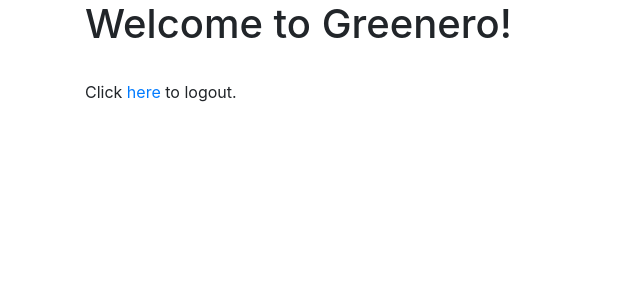
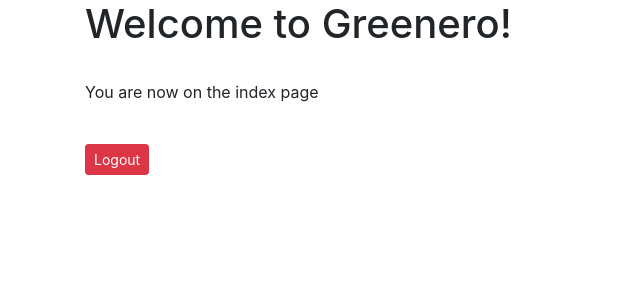
Before and after one commit to whiteout12/greenero, a Flask app: page / in a window 1280 px wide. Shown: the top 300 px of the page, without its empty margins (0-640 px from the left). Run offline with Flask 2, Linux system fonts and the light colour scheme; the visitor is signed in with stand-in values (Sample User, id 1); some libraries are stand-ins or nearby versions.

Commit message:
fixes before SQL alchemy

```diff
--- a/templates/base.html
+++ b/templates/base.html
@@ -1,7 +1,7 @@
 <!DOCTYPE html>
 <html>
   <head>
-    <title>Flask Intro</title>
+    <title>Greenero - You know you owe me</title>
     <meta name="viewport" content="width=device-width, initial-scale=1.0">
     <link href="static/bootstrap.min.css" rel="stylesheet" media="screen">
   </head>
--- a/templates/index.html
+++ b/templates/index.html
@@ -3,6 +3,9 @@
 
 <h1>Welcome to Greenero!</h1>
 <br>
-<p>Click <a href="/logout">here</a> to logout.</p>
+<p>You are now on the index page</p>
+<br>
+<a href="/logout" class="btn btn-sm btn-danger">Logout</a>
+<br>
 
 {% endblock %}
--- a/templates/welcome.html
+++ b/templates/welcome.html
@@ -3,6 +3,6 @@
 
 <h1>Welcome to Greenero!</h2>
 <br>
-<p>Click <a href="/">here</a> to go home.</p>
+<p>Click <a href="/">here</a> to login.</p>
 
 {% endblock %}
```
Also changed, not shown: forms.py (+6 -6 lines), requirements.txt (added, +11 -0 lines).
